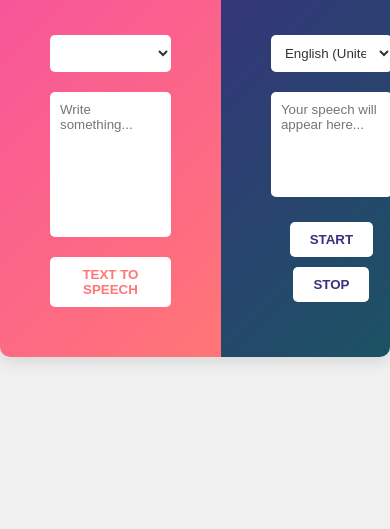
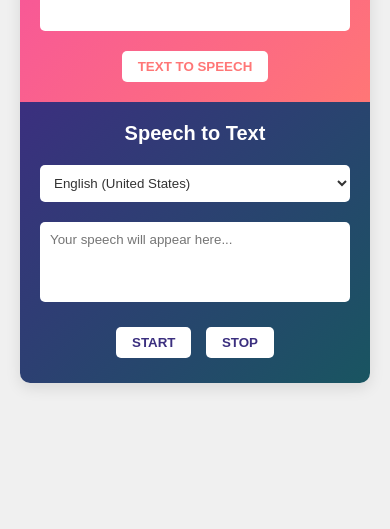
Before and after one commit to RishabhS2511/Text-Speech-Converter, a plain HTML site: page index.html in a window 390 px wide. Shown: the part 315-844 px from the top of the page. Drawn offline with Linux system fonts and the light colour scheme.

Commit message:
Update style.css

```diff
--- a/style.css
+++ b/style.css
@@ -11,6 +11,7 @@ body {
     align-items: center;
     min-height: 100vh;
     background: #f0f0f0;
+    padding: 20px;
 }
 
 .container {
@@ -20,24 +21,27 @@ body {
     border-radius: 10px;
     box-shadow: 0 5px 15px rgba(0, 0, 0, 0.1);
     overflow: hidden;
+    max-width: 100%;
+    width: 800px;
 }
 
 .form-container {
     display: flex;
     flex-direction: row;
-    width: 800px;
+    width: 100%;
     height: 500px;
+    flex-wrap: wrap;
 }
 
-
 .text-to-speech, .speech-to-text {
-    width: 50%;
+    flex: 1;
     padding: 50px;
     text-align: center;
     justify-content: center;
     display: flex;
     flex-direction: column;
     align-items: center;
+    box-sizing: border-box;
 }
 
 .text-to-speech {
@@ -51,8 +55,8 @@ body {
 }
 
 .text-to-speech h1, .speech-to-text h1 {
-    margin-bottom: 50px;
-    font-size: 34px;
+    margin-bottom: 30px;
+    font-size: 28px;
     font-weight: 800;
 }
 
@@ -64,7 +68,6 @@ body {
     border-radius: 5px;
     background: #fff;
     color: #333;
-
 }
 
 .text-to-speech textarea, .speech-to-text textarea {
@@ -75,7 +78,6 @@ body {
     border-radius: 5px;
     resize: none;
     margin-bottom: 20px;
-
 }
 
 .text-to-speech button {
@@ -98,3 +100,42 @@ body {
     font-weight: bold;
     margin: 5px;
 }
+
+@media (max-width: 768px) {
+    .container {
+        flex-direction: column;
+    }
+
+    .form-container {
+        flex-direction: column;
+        height: auto;
+    }
+
+    .text-to-speech, .speech-to-text {
+        width: 100%;
+        padding: 20px;
+    }
+
+    .text-to-speech h1, .speech-to-text h1 {
+        margin-bottom: 20px;
+        font-size: 24px;
+    }
+
+    .text-to-speech textarea, .speech-to-text textarea {
+        height: 100px;
+    }
+}
+
+@media (max-width: 480px) {
+    .text-to-speech h1, .speech-to-text h1 {
+        font-size: 20px;
+    }
+
+    .text-to-speech textarea, .speech-to-text textarea {
+        height: 80px;
+    }
+
+    .text-to-speech button, .controls button {
+        padding: 8px 16px;
+    }
+}
```
